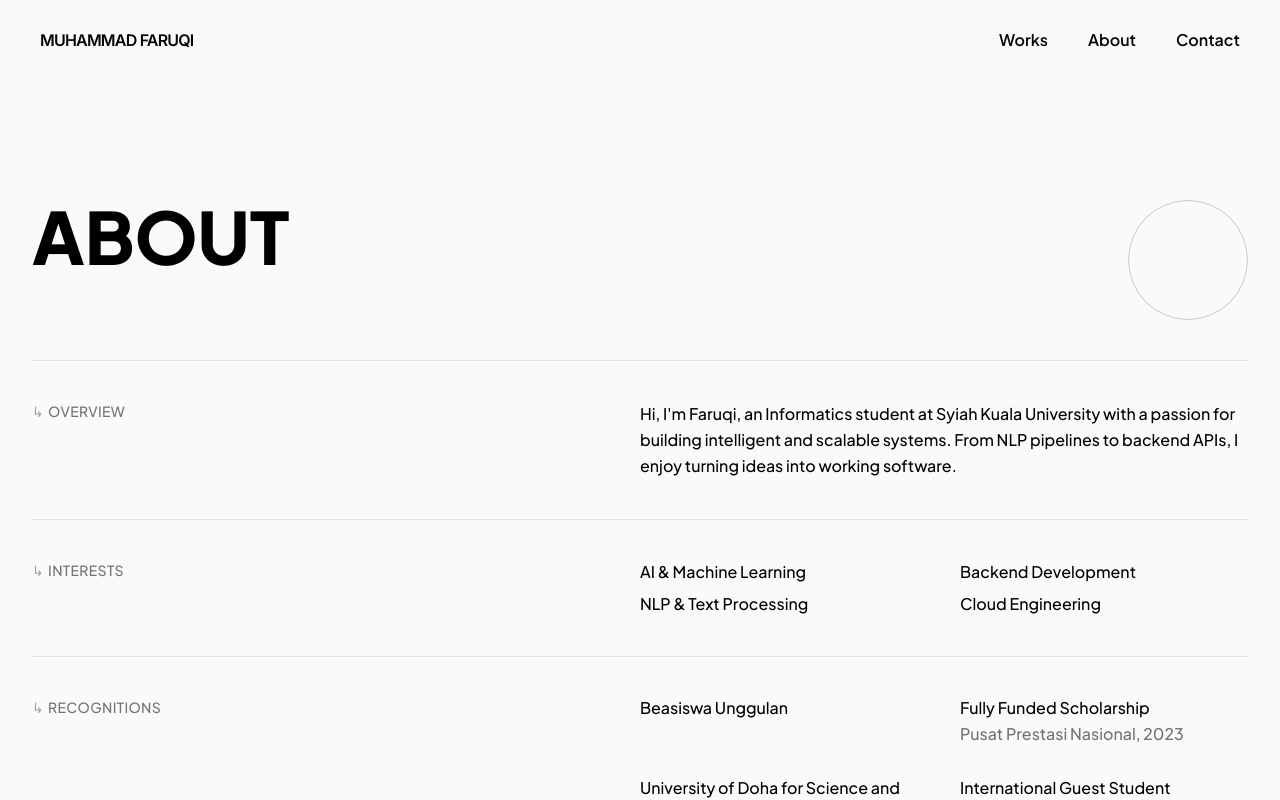
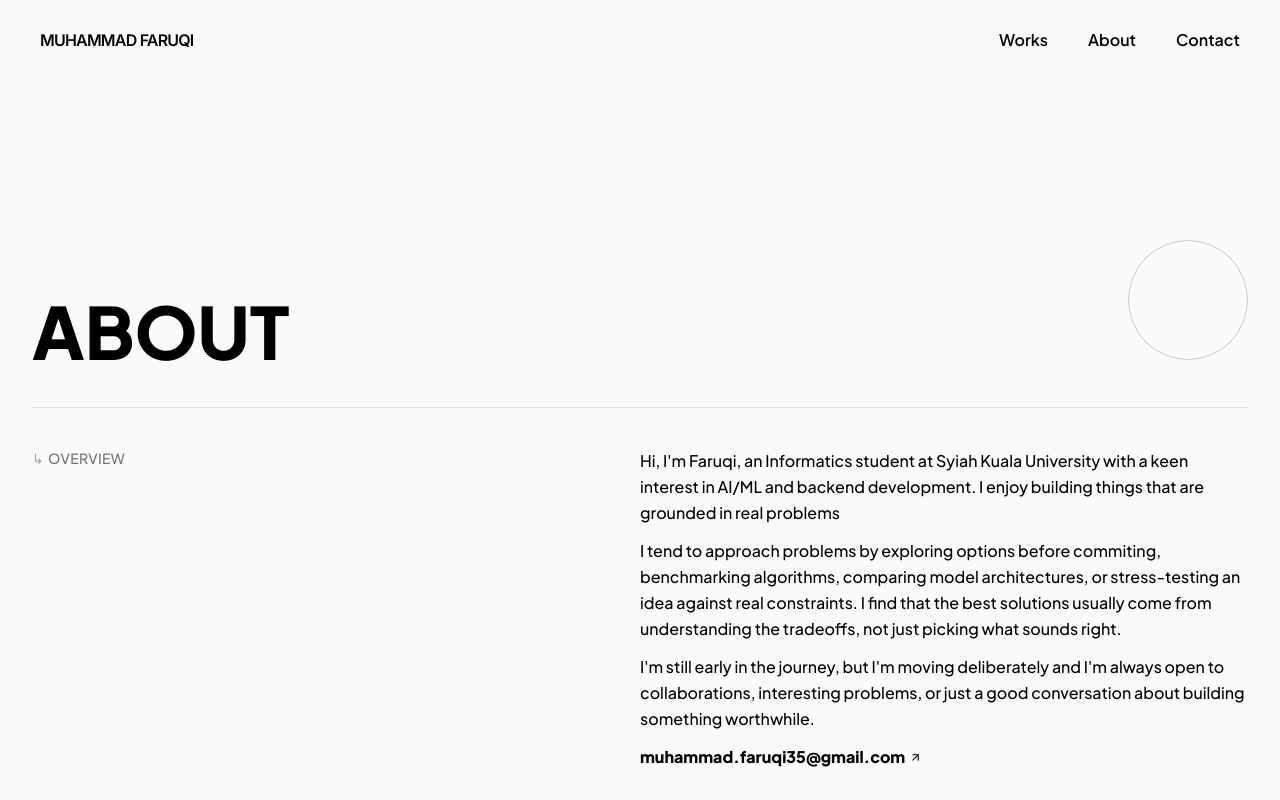
Before and after one commit to mfaruqi35/portofolio, a Next.js app: page /about in a window 1280 px wide. Shown: the top 800 px of the page. Built offline with nearby package versions, Linux system fonts and the light colour scheme.

Commit message:
about page adjust content

```diff
--- a/app/about/page.tsx
+++ b/app/about/page.tsx
@@ -1,4 +1,5 @@
 import { Plus_Jakarta_Sans, Inter } from "next/font/google";
+import { ArrowUpRight } from "lucide-react";
 
 const headerFont = Plus_Jakarta_Sans({
   subsets: ["latin"],
@@ -15,16 +16,16 @@ export default function About() {
     <div className="overflow-x-hidden bg-background">
       <section
         id="about"
-        className="w-full h-auto rounded-b-2xl bg-[#F9FAFB] px-4 pb-8 pt-50 sm:px-4 md:px-8 md:pb-10"
+        className="w-full h-auto rounded-b-2xl bg-[#F9FAFB] px-4 pb-10 pt-60 sm:px-4 md:px-8 md:pb-12"
       >
         <div className="max-w-7xl mx-auto">
-          <div className="border-b border-black/10 pb-8 mb-8 md:pb-10 md:mb-10 flex justify-between">
+          <div className="border-b border-black/10 pb-8 mb-8 md:pb-10 md:mb-10 flex justify-between items-baseline-last">
             <h1
               className={`text-5xl font-bold text-black sm:text-7xl md:text-7xl ${headerFont.className}`}
             >
               ABOUT
             </h1>
-            <div className="h-30 w-30 border rounded-full"></div>
+            <div className="md:h-30 md:w-30 h-20 w-20 border rounded-full"></div>
           </div>
         </div>
         <div
@@ -39,10 +40,32 @@ export default function About() {
           <div className="md:col-span-2 space-y-3 text-base leading-relaxed text-black sm:text-md ">
             <p>
               Hi, I&apos;m Faruqi, an Informatics student at Syiah Kuala
-              University with a passion for building intelligent and scalable
-              systems. From NLP pipelines to backend APIs, I enjoy turning ideas
-              into working software.
+              University with a keen interest in AI/ML and backend development.
+              I enjoy building things that are grounded in real problems
             </p>
+            <p>
+              I tend to approach problems by exploring options before commiting,
+              benchmarking algorithms, comparing model architectures, or
+              stress-testing an idea against real constraints. I find that the
+              best solutions usually come from understanding the tradeoffs, not
+              just picking what sounds right.
+            </p>
+            <p>
+              I&apos;m still early in the journey, but I&apos;m moving
+              deliberately and I&apos;m always open to collaborations,
+              interesting problems, or just a good conversation about building
+              something worthwhile.
+            </p>
+            <a
+              href="mailto:muhammad.faruqi35@gmail.com"
+              className="group inline-flex items-center gap-1 font-bold transition-transform duration-200 hover:-translate-y-0.5"
+            >
+              muhammad.faruqi35@gmail.com
+              <ArrowUpRight
+                size={13}
+                className="transition-transform duration-200 group-hover:translate-x-0.5 group-hover:-translate-y-0.5"
+              />
+            </a>
           </div>
         </div>
         <div
--- a/app/page.tsx
+++ b/app/page.tsx
@@ -85,7 +85,7 @@ export default function Home() {
       </section>
       <section
         id="about"
-        className="w-full h-auto rounded-2xl bg-[#F9FAFB] px-4 py-8 sm:px-4 md:px-8 md:py-10"
+        className="w-full h-auto rounded-2xl bg-[#F9FAFB] px-4 py-10 sm:px-4 md:px-8 md:py-12"
       >
         <div className="max-w-7xl mx-auto">
           <div className="border-b border-black/10 pb-8 mb-8 md:pb-10 md:mb-10">
--- a/components/Navbar.tsx
+++ b/components/Navbar.tsx
@@ -96,7 +96,7 @@ export default function Navbar() {
           Works
         </Link>
         <Link
-          href="#about"
+          href="/about"
           className={`text-white font-medium ${navFont.className}`}
         >
           About
```
